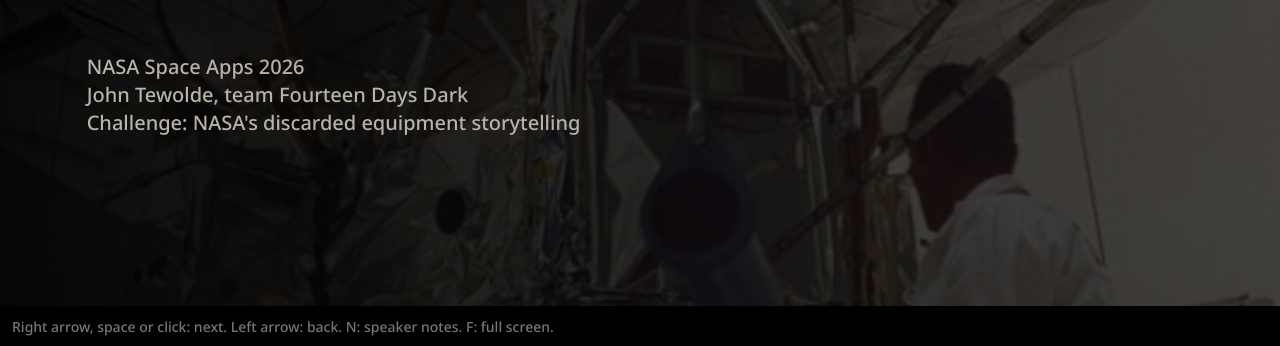
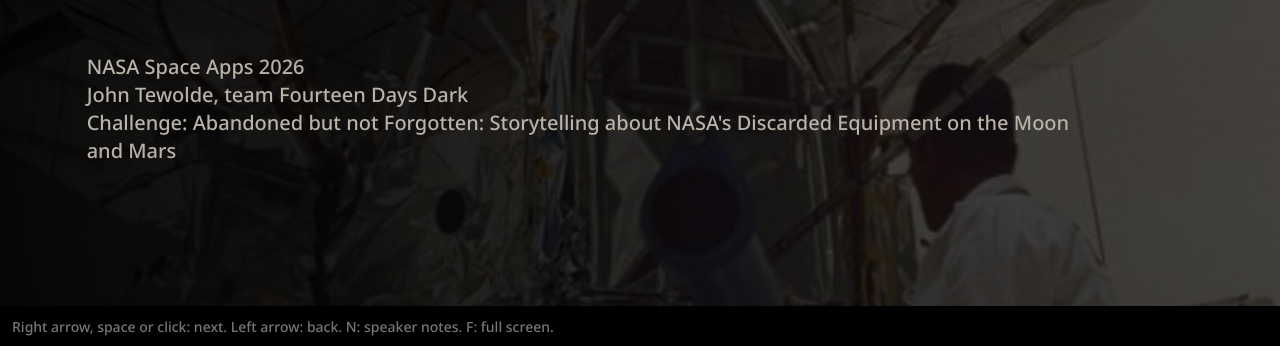
Before and after one commit to CoderJT-Elite/last-signal, a plain HTML site: page deck.html in a window 1280 px wide. Shown: the part 454-800 px from the top of the page. Drawn offline with Linux system fonts and the light colour scheme.

Commit message:
Deck: exact challenge title
Co-Authored-By: Claude Sonnet 5.5 <noreply@anthropic.com>

```diff
--- a/deck.html
+++ b/deck.html
@@ -17,7 +17,7 @@
   .bg { position:absolute; inset:0; width:100%; height:100%; object-fit:cover; }
   .shade { position:absolute; inset:0; background:linear-gradient(to right, rgba(0,0,0,.88), rgba(0,0,0,.35) 70%, rgba(0,0,0,.2)); }
   .t { position:absolute; left:130px; font-weight:300; line-height:1.08; }
-  .p { position:absolute; left:130px; font-family:var(--sans); font-weight:500; font-size:40px; line-height:1.4; color:var(--soft); max-width:1100px; }
+  .p { position:absolute; left:130px; font-family:var(--sans); font-weight:500; font-size:40px; line-height:1.4; color:var(--soft); max-width:1500px; }
   .small { font-size:30px; }
   .grid { position:absolute; left:130px; top:250px; width:1660px; display:grid; grid-template-columns:repeat(3, minmax(0,1fr)); gap:26px; }
   .tile { position:relative; height:330px; overflow:hidden; background:#111; }
@@ -41,7 +41,7 @@
     <div class="shade"></div>
     <div class="t" style="top:300px;font-size:210px;">Last Signal</div>
     <div class="p" style="top:560px;color:var(--ink);">Six NASA machines that went quiet</div>
-    <div class="p small" style="top:700px;">NASA Space Apps 2026<br>John Tewolde, team Fourteen Days Dark<br>Challenge: NASA's discarded equipment storytelling</div>
+    <div class="p small" style="top:700px;">NASA Space Apps 2026<br>John Tewolde, team Fourteen Days Dark<br>Challenge: Abandoned but not Forgotten: Storytelling about NASA's Discarded Equipment on the Moon and Mars</div>
   </section>
 
   <!-- 2 six machines -->
```
